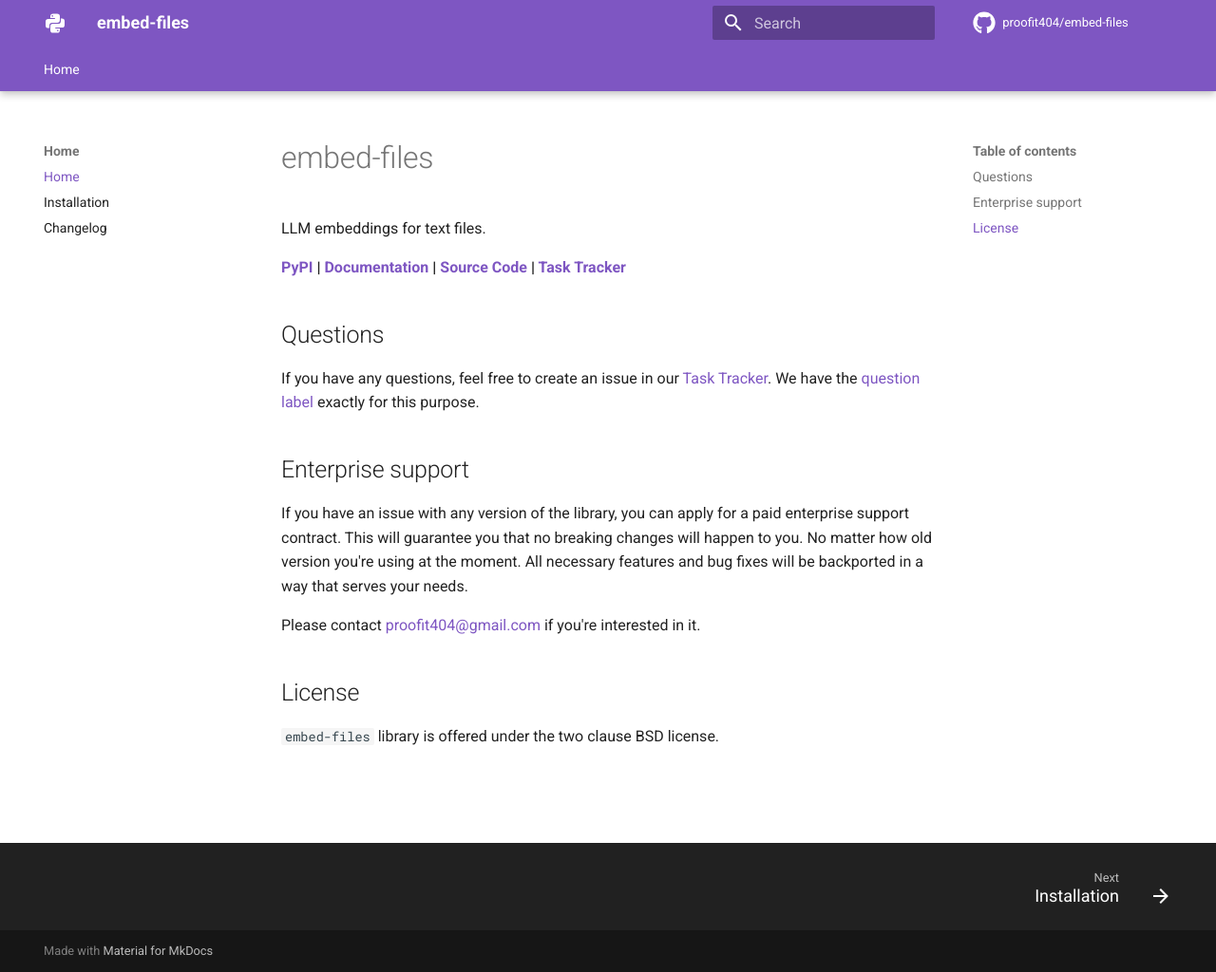
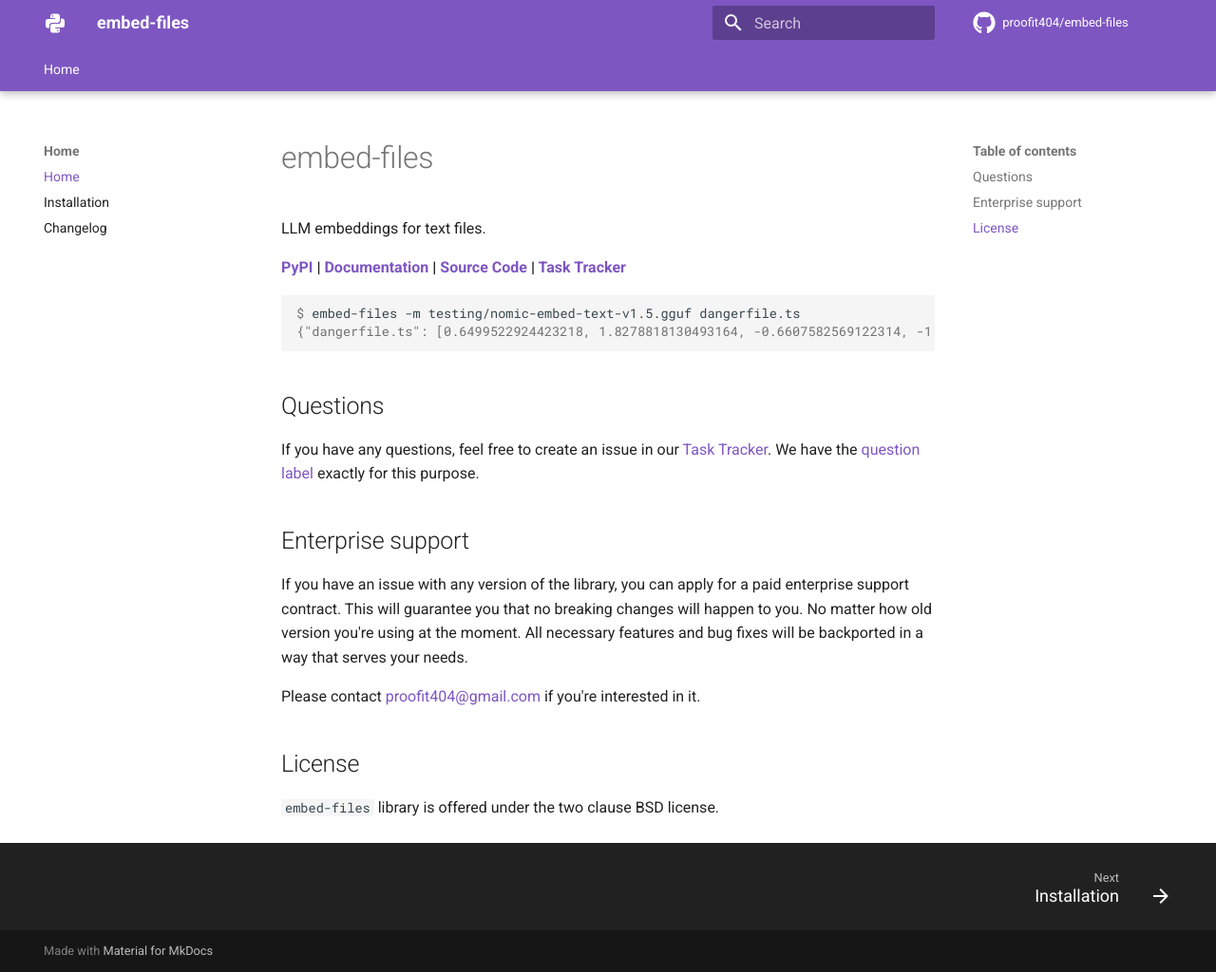
Before and after one commit to proofit404/embed-files, an MkDocs documentation site: the page built from docs/index.md, in a window 1280 px wide and 1024 px high. Shown: the whole window at 95% size. Built offline with MkDocs 1.6.1 and Material for MkDocs 9.7.7, drawn with Linux system fonts in a browser that asks for light colours; comment, search, counter and statistics services are not loaded.

Commit message:
docs: embed files #2

````diff
--- a/docs/index.md
+++ b/docs/index.md
@@ -6,6 +6,11 @@ LLM embeddings for text files.
 [Documentation](https://proofit404.github.io/embed-files) |
 [Source Code](https://github.com/proofit404/embed-files) |
 [Task Tracker](https://github.com/proofit404/embed-files/issues)**
+
+```console
+$ embed-files -m testing/nomic-embed-text-v1.5.gguf dangerfile.ts
+{"dangerfile.ts": [0.6499522924423218, 1.8278818130493164, -0.6607582569122314, -1.2485640048980713, -0.9449502229690552]}
+```
 
 ## Questions
 
````
